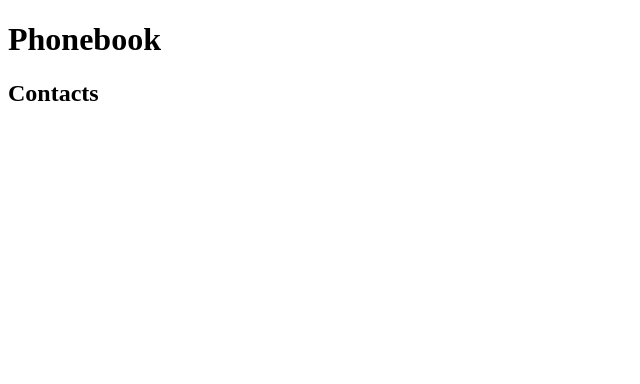
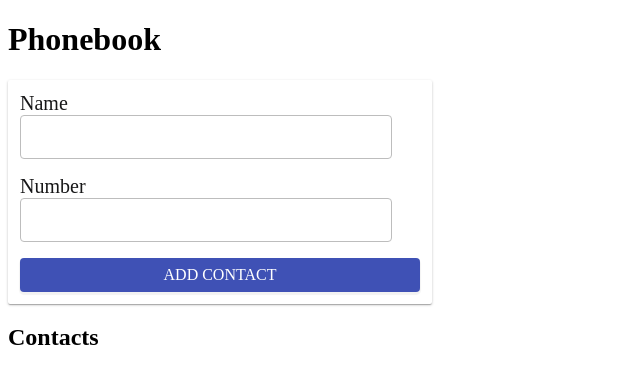
Before and after one commit to P1ST-0N/react-hws, a React (Create React App) app: page / in a window 1280 px wide. Shown: the top 384 px of the page, without its empty margins (0-640 px from the left). Built offline with nearby package versions, Linux system fonts and the light colour scheme.

Commit message:
added ContactForm component

```diff
--- a/src/components/App.js
+++ b/src/components/App.js
@@ -1,6 +1,8 @@
 import React, { Component } from "react";
 import { v4 as uuidv4 } from "uuid";
-// import ContactList from './ContactList';
+import ContactForm from "./ContactForm";
+
+import ContactList from './ContactList';
 
 export default class App extends Component {
   state = {
@@ -39,7 +41,7 @@ export default class App extends Component {
     return (
       <div>
   <h1>Phonebook</h1>
-  {/* <ContactForm ... /> */}
+  <ContactForm onAddContact={this.addContact} />
 
   <h2>Contacts</h2>
   {/* <Filter ... /> */}
--- /dev/null
+++ b/src/components/ContactForm/ContactForm.jsx
@@ -0,0 +1,67 @@
+import React, { Component } from "react";
+import PropTypes from "prop-types";
+import s from "./ContactForm.module.css";
+
+export default class ContactForm extends Component {
+  state = {
+    name: "",
+    number: "",
+  };
+
+  handleChange = (e) => {
+    const { name, value } = e.target;
+    this.setState({
+      [name]: value,
+    });
+  };
+
+  handleSubmit = (e) => {
+    e.preventDefault();
+
+    this.props.onAddContact({ ...this.state });
+
+    this.setState({ name: "", number: "" });
+  };
+
+  render() {
+    return (
+      <form className={s.TaskEditor} onSubmit={this.handleSubmit}>
+        <label className={s.TaskEditor_label}>
+          Name
+          <input
+            className={s.TaskEditor_input}
+            type="text"
+            name="name"
+            value={this.state.name}
+            pattern="^[a-zA-Zа-яА-Я]+(([' -][a-zA-Zа-яА-Я ])?[a-zA-Zа-яА-Я]*)*$"
+            title="Name may contain only letters, apostrophe, dash and spaces. For example Adrian, Jacob Mercer, Charles de Batz de Castelmore d'Artagnan"
+            required
+            onChange={this.handleChange}
+          />
+        </label>
+        <label className={s.TaskEditor_label}>
+          Number
+          <input
+            className={s.TaskEditor_input}
+            type="text"
+            name="number"
+            value={this.state.number}
+            pattern="\+?\d{1,4}?[-.\s]?\(?\d{1,3}?\)?[-.\s]?\d{1,4}[-.\s]?\d{1,4}[-.\s]?\d{1,9}"
+            title="Phone number must be digits and can contain spaces, dashes, parentheses and can start with +"
+            required
+            onChange={this.handleChange}
+          />
+        </label>
+        <button className={s.TaskEditor_button} type="submit">
+          Add contact
+        </button>
+      </form>
+    );
+  }
+}
+
+ContactForm.propTypes = {
+    onAddContact: PropTypes.func.isRequired,
+    name: PropTypes.string.isRequired,
+    number: PropTypes.string.isRequired,
+};
--- /dev/null
+++ b/src/components/ContactForm/ContactForm.module.css
@@ -0,0 +1,56 @@
+.TaskEditor {
+    display: flex;
+    flex-direction: column;
+    padding: 12px;
+    width: 400px;
+    border-radius: 2px;
+    box-shadow: 0px 1px 3px 0px rgba(0, 0, 0, 0.2),
+      0px 1px 1px 0px rgba(0, 0, 0, 0.14), 0px 2px 1px -1px rgba(0, 0, 0, 0.12);
+    margin-bottom: 16px;
+  }
+
+  .TaskEditor_label {
+    display: inline-block;
+    margin-bottom: 16px;
+    font-size: 20px;
+    color: #171718;
+    cursor: pointer;
+  }
+
+  .TaskEditor_input {
+    color: #171718;
+    font: inherit;
+    font-size: 1.2rem;
+    padding: 10px;
+    border-radius: 4px;
+    border: 1px solid #bdbdbd;
+    width: 350px;
+    outline: 0;
+  }
+
+  .TaskEditorinput:focus {
+    border: 1px solid #2b32b2;
+  }
+
+  .TaskEditor_button {
+    display: inline-flex;
+    align-items: center;
+    justify-content: center;
+    color: #fff;
+    background-color: #3f51b5;
+    border: 0;
+    outline: 0;
+    padding: 8px 24px;
+    border-radius: 4px;
+    cursor: pointer;
+    box-shadow: 0px 2px 1px 1px rgba(0, 0, 0, 0.05);
+    font: inherit;
+    text-transform: uppercase;
+    user-select: none;
+    transition: background-color 200ms ease-in-out;
+  }
+
+  .TaskEditor_button:hover {
+    box-shadow: 0px 2px 1px 1px rgba(0, 0, 0, 0.15);
+    background-color: #303f9f;
+  }
--- /dev/null
+++ b/src/components/ContactForm/index.js
@@ -0,0 +1 @@
+export {default} from './ContactForm';
```
